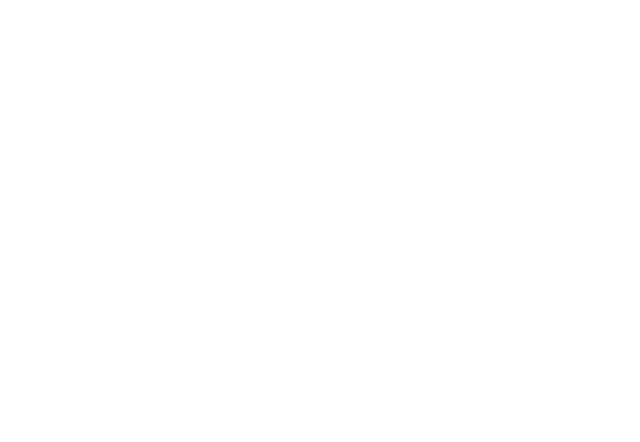
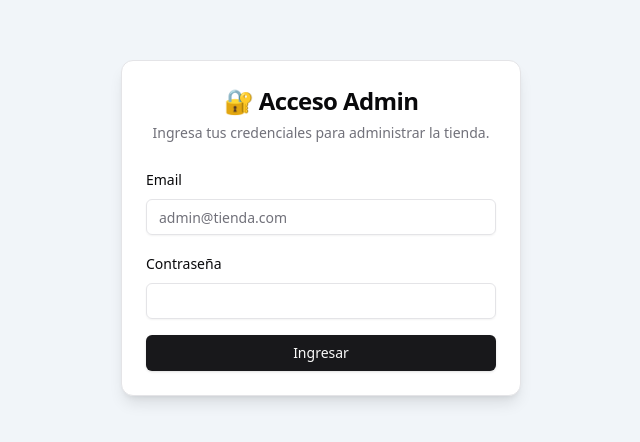
Before and after one commit to juantwm/Ecommerce-template, a React (Vite) app in the folder admin/: page /login in a window 1280 px wide. Before the commit this address had no page. Shown: the part 172-614 px from the top of the page, without its empty margins (319-959 px from the left). Built offline with nearby package versions, Linux system fonts and the light colour scheme.

Commit message:
feat: update App and Login components to implement protected routes, enhance login functionality with error handling, and adjust layout for better user experience

```diff
--- a/admin/src/App.tsx
+++ b/admin/src/App.tsx
@@ -1,54 +1,50 @@
-import { BrowserRouter, Routes, Route, Outlet } from "react-router-dom";
-
-// 1. TUS COMPONENTES (Activos)
-import Login from "./pages/Login";
+import { BrowserRouter, Routes, Route, Navigate } from "react-router-dom";
+import Sidebar from "./components/Sidebar";
+import ProductList from "./pages/Products/productList";
+import CreateProduct from "./pages/Products/createProduct";
+import EditProduct from "./pages/Products/editProduct";
 import CategoryList from "./pages/Categories/CategoryList";
 import CreateCategory from "./pages/Categories/CreateCategory";
-import Sidebar from "./components/Sidebar";
-import ProductList from './pages/Products/productList';
-import CreateProduct from './pages/Products/createProduct';
-import EditProduct from "./pages/Products/editProduct";
 import EditCategory from "./pages/Categories/EditCategory";
 import Orders from "./pages/Orders";
-
-// 3. LAYOUT (Tu estructura nueva)
-function AdminLayout() {
-  return (
-    <div className="flex min-h-screen bg-slate-50">
-      <Sidebar />
-      <main className="flex-1 p-6 overflow-y-auto">
-        <Outlet />
-      </main>
-    </div>
-  );
-}
-
-function Dashboard() {
-  return <h1 className="text-3xl font-bold">🏠 Dashboard</h1>;
-}
+import Login from "./pages/Login";
+// Importamos al guardia de seguridad
+import { ProtectedRoute } from "./components/ProtectedRoute";
 
 function App() {
   return (
     <BrowserRouter>
       <Routes>
-        {/* RUTA PÚBLICA */}
-        <Route path="/" element={<Login />} />
+        {/* RUTA PÚBLICA: Login (Sin Sidebar) */}
+        <Route path="/login" element={<Login />} />
 
-        {/* RUTAS PRIVADAS (Con Sidebar) */}
-        <Route element={<AdminLayout />}>
+        {/* RUTAS PRIVADAS (Protegidas por el Gorila) */}
+        <Route element={<ProtectedRoute />}>
+            <Route
+              path="/*"
+              element={
+                <div className="flex min-h-screen bg-slate-50">
+                  <Sidebar /> {/* El Sidebar solo aparece si entraste */}
+                  <main className="flex-1 p-8">
+                    <Routes>
+                      <Route path="/" element={<ProductList />} />
 
-          <Route path="/dashboard" element={<Dashboard />} />
+                      {/* Productos */}
+                      <Route path="/products/new" element={<CreateProduct />} />
+                      <Route path="/products/edit/:id" element={<EditProduct />} />
 
-          {/* --- TUS RUTAS (CATEGORÍAS) --- */}
-          <Route path="/categories" element={<CategoryList />} />
-          <Route path="/categories/create" element={<CreateCategory />} />
-          <Route path="/categories/edit/:id" element={<EditCategory />} />
-          <Route path="/orders" element={<Orders />} />
+                      {/* Categorías */}
+                      <Route path="/categories" element={<CategoryList />} />
+                      <Route path="/categories/new" element={<CreateCategory />} />
+                      <Route path="/categories/edit/:id" element={<EditCategory />} />
 
-          <Route path="/products" element={<ProductList />} />          {/* La lista */}
-          <Route path="/products/create" element={<CreateProduct />} /> {/* El formulario */}
-          <Route path="/products/edit/:id" element={<EditProduct />} />
-
+                      {/* Ventas */}
+                      <Route path="/orders" element={<Orders />} />
+                    </Routes>
+                  </main>
+                </div>
+              }
+            />
         </Route>
       </Routes>
     </BrowserRouter>
--- /dev/null
+++ b/admin/src/components/ProtectedRoute.tsx
@@ -0,0 +1,14 @@
+import { Navigate, Outlet } from "react-router-dom";
+
+export const ProtectedRoute = () => {
+  // Verificamos si existe la llave
+  const token = localStorage.getItem("token");
+
+  // Si NO hay token, redirigir al Login
+  if (!token) {
+    return <Navigate to="/login" replace />;
+  }
+
+  // Si SÍ hay token, dejamos pasar (renderiza las rutas hijas)
+  return <Outlet />;
+};
--- a/admin/src/pages/Login.tsx
+++ b/admin/src/pages/Login.tsx
@@ -1,30 +1,97 @@
-import { Button } from "@/components/ui/button"
-import { Input } from "@/components/ui/input"
-import { Label } from "@/components/ui/label"
-import { Card, CardContent, CardDescription, CardHeader, CardTitle, CardFooter } from "@/components/ui/card"
+import { useState } from "react";
+import { Button } from "@/components/ui/button";
+import { Input } from "@/components/ui/input";
+import { Label } from "@/components/ui/label";
+import { Card, CardContent, CardDescription, CardHeader, CardTitle } from "@/components/ui/card";
+import { useNavigate } from "react-router-dom"; // 👈 Para redirigir al entrar
 
 export default function Login() {
+  const navigate = useNavigate();
+  const [email, setEmail] = useState("");
+  const [password, setPassword] = useState("");
+  const [error, setError] = useState("");
+  const [loading, setLoading] = useState(false);
+
+  const handleLogin = async (e: React.FormEvent) => {
+    e.preventDefault();
+    setLoading(true);
+    setError("");
+
+    try {
+      // 1. Enviamos los datos al Backend de tu compañero
+      const response = await fetch("http://localhost:3000/api/auth/login", {
+        method: "POST",
+        headers: { "Content-Type": "application/json" },
+        body: JSON.stringify({ gmail: email, password }), // Ojo: Backend espera "gmail"
+      });
+
+      const data = await response.json();
+
+      if (!response.ok) {
+        throw new Error(data.error || "Error al iniciar sesión");
+      }
+
+      // 2. 🔑 GUARDAMOS LA LLAVE (Token) en el navegador
+      localStorage.setItem("token", data.token);
+      localStorage.setItem("user", JSON.stringify(data.user));
+
+      // 3. Redirigimos al Dashboard
+      navigate("/");
+      // Forzamos una recarga para que la App reconozca el cambio de estado (simple y efectivo)
+      window.location.reload();
+
+    } catch (err: any) {
+      setError(err.message);
+    } finally {
+      setLoading(false);
+    }
+  };
+
   return (
     <div className="flex items-center justify-center min-h-screen bg-slate-100">
-      <Card className="w-[350px] shadow-lg">
+      <Card className="w-[400px] shadow-lg">
         <CardHeader>
-          <CardTitle className="text-2xl font-bold text-center">Admin Panel</CardTitle>
-          <CardDescription className="text-center">Ingresa tus credenciales</CardDescription>
+          <CardTitle className="text-2xl text-center">🔐 Acceso Admin</CardTitle>
+          <CardDescription className="text-center">
+            Ingresa tus credenciales para administrar la tienda.
+          </CardDescription>
         </CardHeader>
-        <CardContent className="space-y-4">
+        <CardContent>
+          <form onSubmit={handleLogin} className="space-y-4">
+
+            {error && (
+              <div className="bg-red-100 border border-red-400 text-red-700 px-4 py-2 rounded text-sm">
+                {error}
+              </div>
+            )}
+
             <div className="space-y-2">
               <Label htmlFor="email">Email</Label>
-            <Input id="email" type="email" placeholder="admin@tienda.com" />
+              <Input
+                id="email"
+                type="email"
+                placeholder="admin@tienda.com"
+                value={email}
+                onChange={(e) => setEmail(e.target.value)}
+                required
+              />
             </div>
             <div className="space-y-2">
               <Label htmlFor="password">Contraseña</Label>
-            <Input id="password" type="password" />
+              <Input
+                id="password"
+                type="password"
+                value={password}
+                onChange={(e) => setPassword(e.target.value)}
+                required
+              />
             </div>
+            <Button type="submit" className="w-full" disabled={loading}>
+              {loading ? "Verificando..." : "Ingresar"}
+            </Button>
+          </form>
         </CardContent>
-        <CardFooter>
-          <Button className="w-full">Ingresar</Button>
-        </CardFooter>
       </Card>
     </div>
-  )
+  );
 }
```
Also changed, not shown: 2 other files (tests, documents, lock files or other folders). Lines whose indentation alone changed are shown as unchanged.
